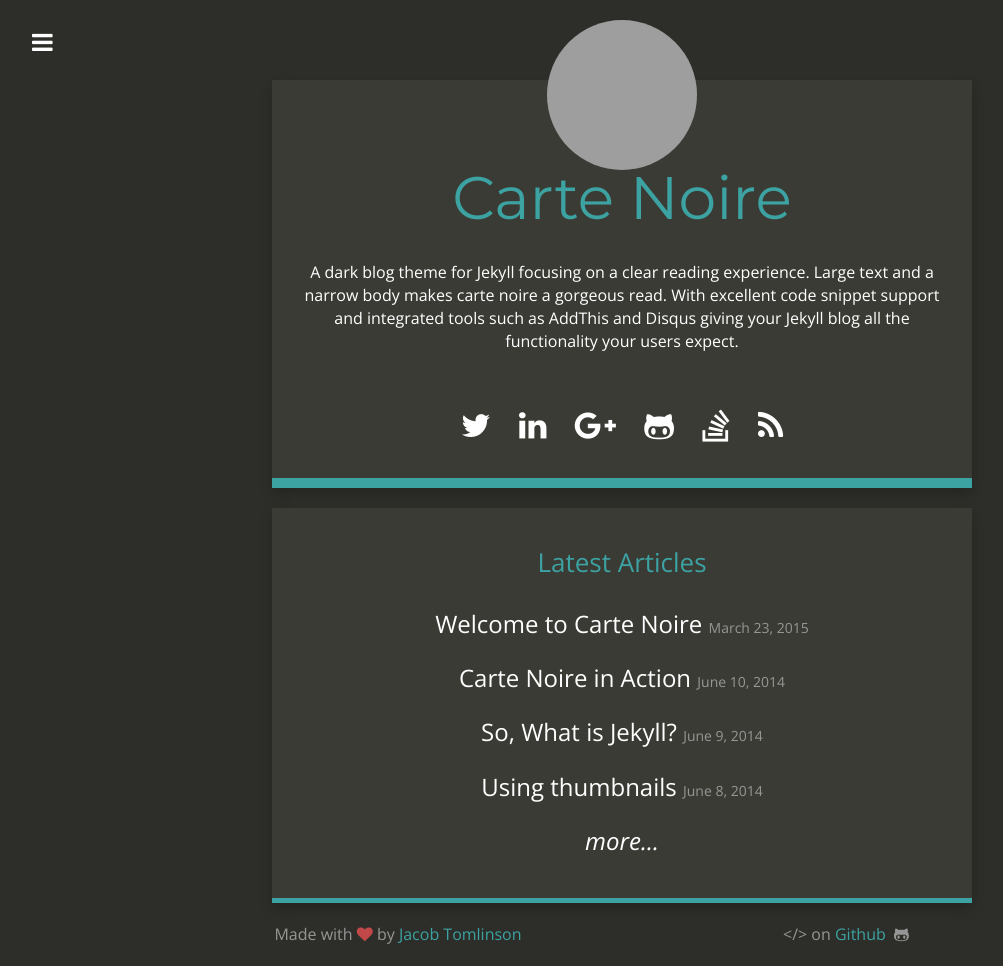
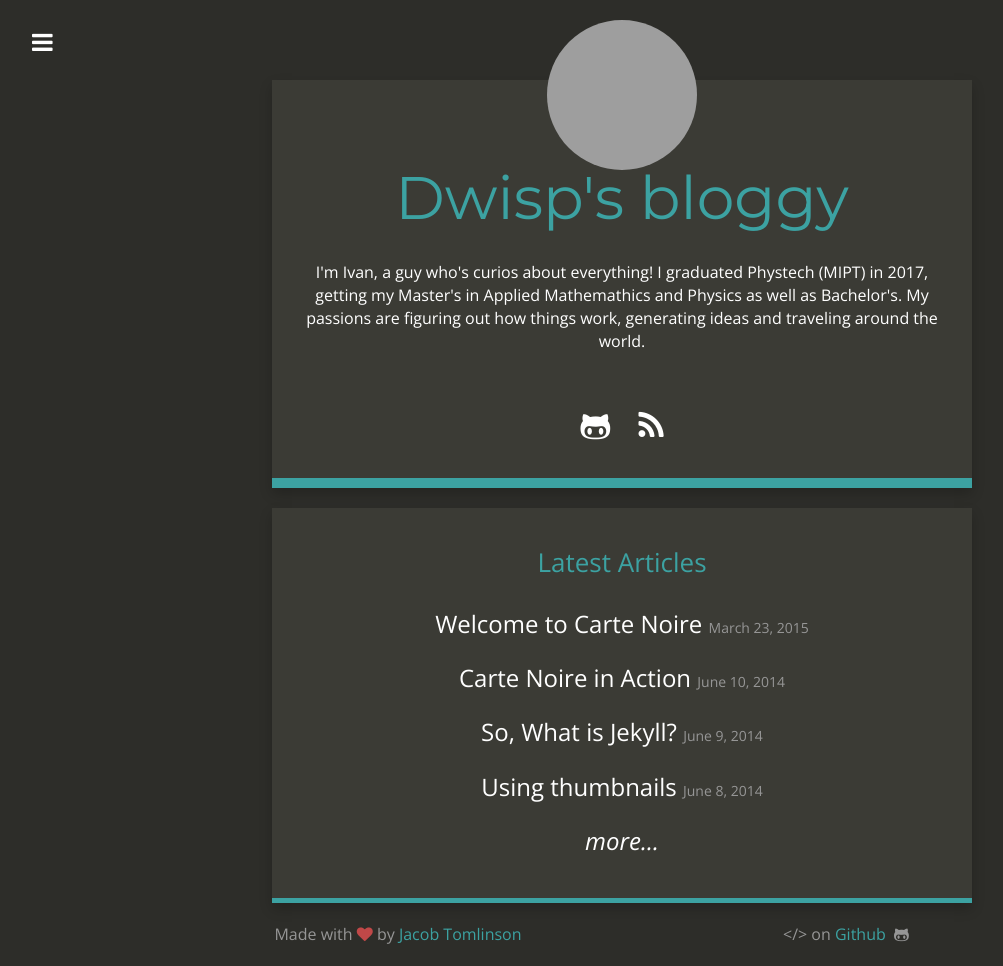
Before and after one commit to dwisp/dwisp.github.io, a Jekyll site: the page built from index.html, in a window 1280 px wide. Shown: the whole page, without its empty margins (18-1021 px from the left). Built offline with Jekyll 4.4.1, drawn with Linux system fonts in a browser that asks for light colours; nearby versions of some CDN libraries; grey boxes are pictures that could not be loaded.

Commit message:
Configured index and _config

```diff
--- a/CNAME
+++ /dev/null
@@ -1 +0,0 @@
-carte-noire.jacobtomlinson.co.uk
--- a/_config.yml
+++ b/_config.yml
@@ -1,25 +1,27 @@
 # Site settings
-title: "Carte Noire"
-email: jacob@jacobtomlinson.co.uk
-description: "A dark blog theme for Jekyll."
+title: "Dwisp's bloggy"
+email: dwisp@protonmail.com
+description: ""
 baseurl: ""
-url: "http://carte-noire.jacobtomlinson.co.uk/"
-title_description: "A dark blog theme for Jekyll focusing on a clear reading experience. Large text and a narrow body makes carte noire a gorgeous read. With excellent code snippet support and integrated tools such as AddThis and Disqus giving your Jekyll blog all the functionality your users expect."
-title_image: "https://www.gravatar.com/avatar/00000000000000000000000000000000?s=500&d=mm"
-google_analytics: "UA-20365477-4"
-disqus_account: cartenoire
-github_repository: https://github.com/jacobtomlinson/carte-noire
-addthis_id: ra-513c6fa83da6ec67
-post_limit: 5
+url: "dwisp.github.io"
+title_description: "I'm Ivan, a guy who's curios about everything! I graduated Phystech (MIPT) in 2017, getting my Master's in Applied Mathemathics and Physics as well as Bachelor's. My passions are figuring out how things work, generating ideas and traveling around the world."
+title_image: "images/misc/hardwired.jpeg"
+google_analytics: ""
+disqus_account: dwisp
+github_repository: https://github.com/dwisp
+addthis_id:
+post_limit: 8
 
 # Social usernames/URLs
-twitter_username: _jacobtomlinson
-github_username:  jacobtomlinson
+twitter_username:
+github_username: dwisp
+gitlab_username: dwisp
+telegram_username: digitalwisp
 instagram_username:
 reddit_username:
-linkedin_link: http://carte-noire.jacobtomlinson.co.uk/
-google_plus_link: http://carte-noire.jacobtomlinson.co.uk/
-stackoverflow_link: http://carte-noire.jacobtomlinson.co.uk/
+linkedin_link:
+google_plus_link:
+stackoverflow_link:
 xing_link:
 facebook_link:
 
```
